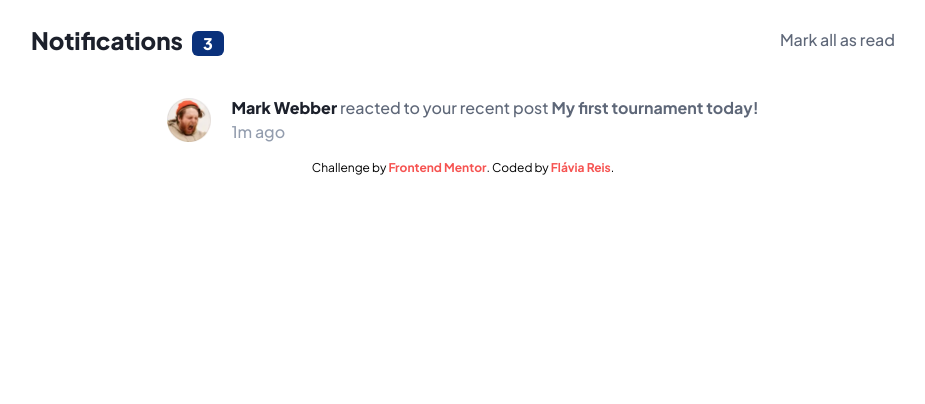
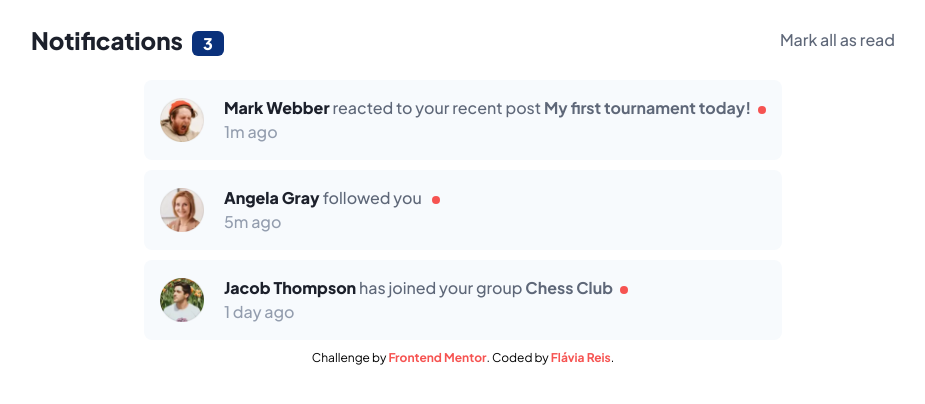
Before and after one commit to flaviare1s/notifications-page, a React (Vite) app: page / in a window 1280 px wide. Shown: the top 404 px of the page, without its empty margins (177-1102 px from the left). Built offline with nearby package versions, Linux system fonts and the light colour scheme.

Commit message:
Added notifications

```diff
--- a/src/components/Notification.jsx
+++ b/src/components/Notification.jsx
@@ -1,8 +1,8 @@
 import PropTypes from 'prop-types'
 
-export const Notification = ({ name, photo, action, postTitle, postTime, read }) => {
+export const Notification = ({ name, photo, action, title, postTime, read }) => {
   return (
-    <div key={name} className={`flex justify-between items-center gap-5 p-4 text-sm md:text-base rounded-lg ${read ? 'bg-white' : 'bg-very_light_grayish_blue'}`}>
+    <div key={name} className={`flex justify-start items-center gap-5 p-4 text-sm md:text-base rounded-lg mb-2.5 ${read ? 'bg-white' : 'bg-very_light_grayish_blue'}`}>
       <div className='w-10 h-10 md:w-11 md:h-11' style={{ aspectRatio: '1/1' }}>
         <img className='w-full h-full' src={photo} alt={"Mark Webber"} />
       </div>
@@ -10,7 +10,7 @@ export const Notification = ({ name, photo, action, postTitle, postTime, read })
         <p>
           <span className='font-extrabold text-very_dark_blue hover:text-blue'><a href="#">{name}</a> </span>
           <span className='font-medium text-dark_grayish_blue'>{action} </span>
-          <span className='font-bold text-dark_grayish_blue hover:text-blue'><a href="#">{postTitle}</a></span>
+          <span className='font-bold text-dark_grayish_blue hover:text-blue'><a href="#">{title}</a></span>
           { !read && <span className='w-2 h-2 bg-red rounded-full inline-block ml-[7px]'></span> }
         </p>
         <p className='font-medium text-grayish_blue'>{postTime}</p>
@@ -22,7 +22,8 @@ export const Notification = ({ name, photo, action, postTitle, postTime, read })
 Notification.propTypes = {
     name: PropTypes.string.isRequired,
     photo: PropTypes.string.isRequired,
-    action: PropTypes.string.isRequired,
-    postTitle: PropTypes.string.isRequired,
-    postTime: PropTypes.string.isRequired
+    action: PropTypes.string,
+    postTitle: PropTypes.string,
+    postTime: PropTypes.string.isRequired,
+    read: PropTypes.bool.isRequired,
   }
--- a/src/components/Notifications.jsx
+++ b/src/components/Notifications.jsx
@@ -1,5 +1,8 @@
 import { Notification } from "./Notification";
 import avatarMarkWebber from "../assets/images/avatar-mark-webber.webp";
+import avatarAngelaGray from "../assets/images/avatar-angela-gray.webp";
+import avatarJacobThompson from "../assets/images/avatar-jacob-thompson.webp";
+
 
 export const Notifications = () => {
   return (
@@ -8,19 +11,31 @@ export const Notifications = () => {
         name="Mark Webber"
         photo={avatarMarkWebber}
         action="reacted to your recent post"
-        postTitle="My first tournament today!"
+        title="My first tournament today!"
         postTime="1m ago"
-        read={true}
+        read={false}
+      />
+
+      <Notification
+        name="Angela Gray"
+        photo={avatarAngelaGray}
+        action="followed you"
+        postTime="5m ago"
+        read={false}
+      />
+
+<Notification
+        name="Jacob Thompson"
+        photo={avatarJacobThompson}
+        action="has joined your group"
+        title= "Chess Club"
+        postTime="1 day ago"
+        read={false}
       />
     </div>
   );
 };
 
-// Angela Gray followed you
-// 5m ago
-
-// Jacob Thompson has joined your group Chess Club
-// 1 day ago
 
 // Rizky Hasanuddin sent you a private message
 // 5 days ago
```
